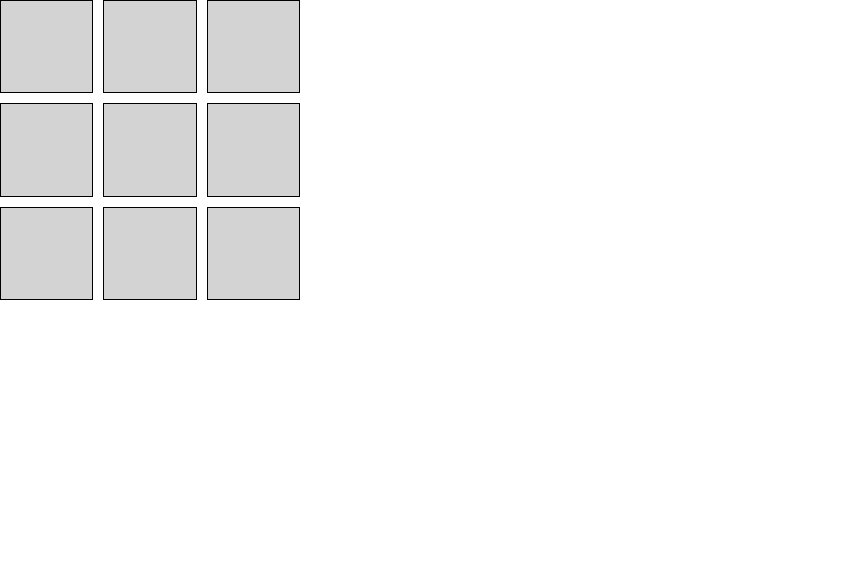
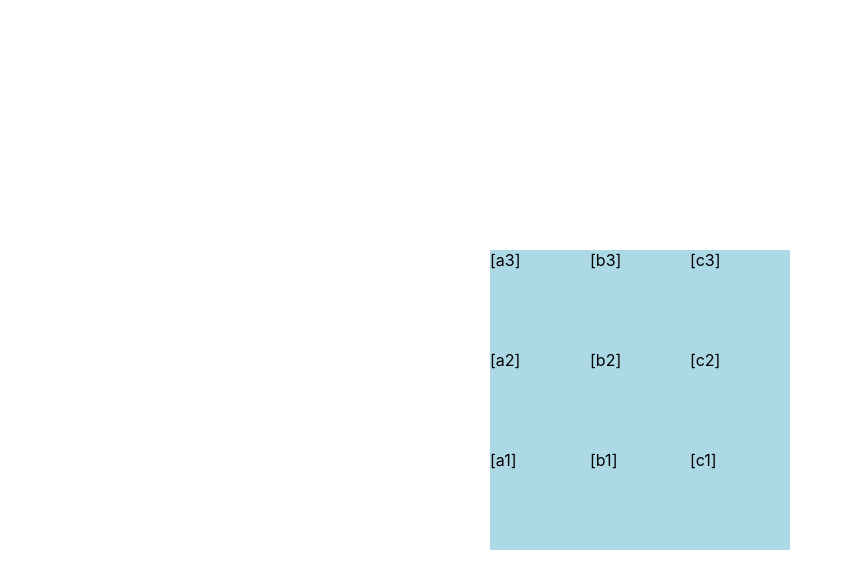
Before and after one commit to tomaskjay/dual-n-back, a React (Create React App) app: page / in a window 1280 px wide. Shown: the top 588 px of the page, without its empty margins (0-853 px from the left). Built offline with nearby package versions, Linux system fonts and the light colour scheme.

Commit message:
made grid

```diff
--- a/src/App.css
+++ b/src/App.css
@@ -1,38 +1,5 @@
-.App {
-  text-align: center;
+#app {
+  display: grid;
+  place-content: center;
+  height: 100vh;
 }
-
-.App-logo {
-  height: 40vmin;
-  pointer-events: none;
-}
-
-@media (prefers-reduced-motion: no-preference) {
-  .App-logo {
-    animation: App-logo-spin infinite 20s linear;
-  }
-}
-
-.App-header {
-  background-color: #282c34;
-  min-height: 100vh;
-  display: flex;
-  flex-direction: column;
-  align-items: center;
-  justify-content: center;
-  font-size: calc(10px + 2vmin);
-  color: white;
-}
-
-.App-link {
-  color: #61dafb;
-}
-
-@keyframes App-logo-spin {
-  from {
-    transform: rotate(0deg);
-  }
-  to {
-    transform: rotate(360deg);
-  }
-}
--- a/src/App.tsx
+++ b/src/App.tsx
@@ -5,7 +5,7 @@ import Board from './components/board';
 
 function App() {
   return (
-    <div className="App">
+    <div id="app">
       <Board/>
     </div>
   );
--- a/src/components/board.css
+++ b/src/components/board.css
@@ -1,17 +1,13 @@
-.board {
+#board {
     display: grid;
-    grid-template-columns: repeat(3, 1fr);
-    grid-template-rows: repeat(3, 1fr);
-    gap: 10px;
+    grid-template-columns: repeat(3, 100px);
+    grid-template-rows: repeat(3, 100px);
     width: 300px;
     height: 300px;
-  }
+    background-color: #ADD8E6;
+}
 
-  .cell {
-    background-color: lightgray;
-    border: 1px solid #000;
-    display: flex;
-    align-items: center;
-    justify-content: center;
-    font-size: 24px;
-  }
+#board .tile {
+    width: 100px;
+    height: 100px;
+}
--- a/src/components/board.tsx
+++ b/src/components/board.tsx
@@ -1,15 +1,24 @@
 import React from "react";
+
 import './board.css';
 
+const verticalAxis = ["1", "2", "3"];
+const horizontalAxis = ["a", "b", "c"];
+
 export default function Board() {
-  const gridSize = 3;
-  const cells = Array.from({ length: gridSize * gridSize }, (_, index) => (
-    <div key={index} className="cell"></div>
-  ));
+    let board = [];
 
-  return (
-    <div className="board">
-      {cells}
-    </div>
-  );
+    for(let j = verticalAxis.length - 1; j >= 0; j--) {
+
+    for(let i = 0; i < horizontalAxis.length; i++) {
+        board.push(
+        <div className="tile">[{horizontalAxis[i]}{verticalAxis[j]}]</div>
+            );
+        }
+    }
+
+
+    return <div id ="board">
+        {board}
+    </div>;
 }
```
